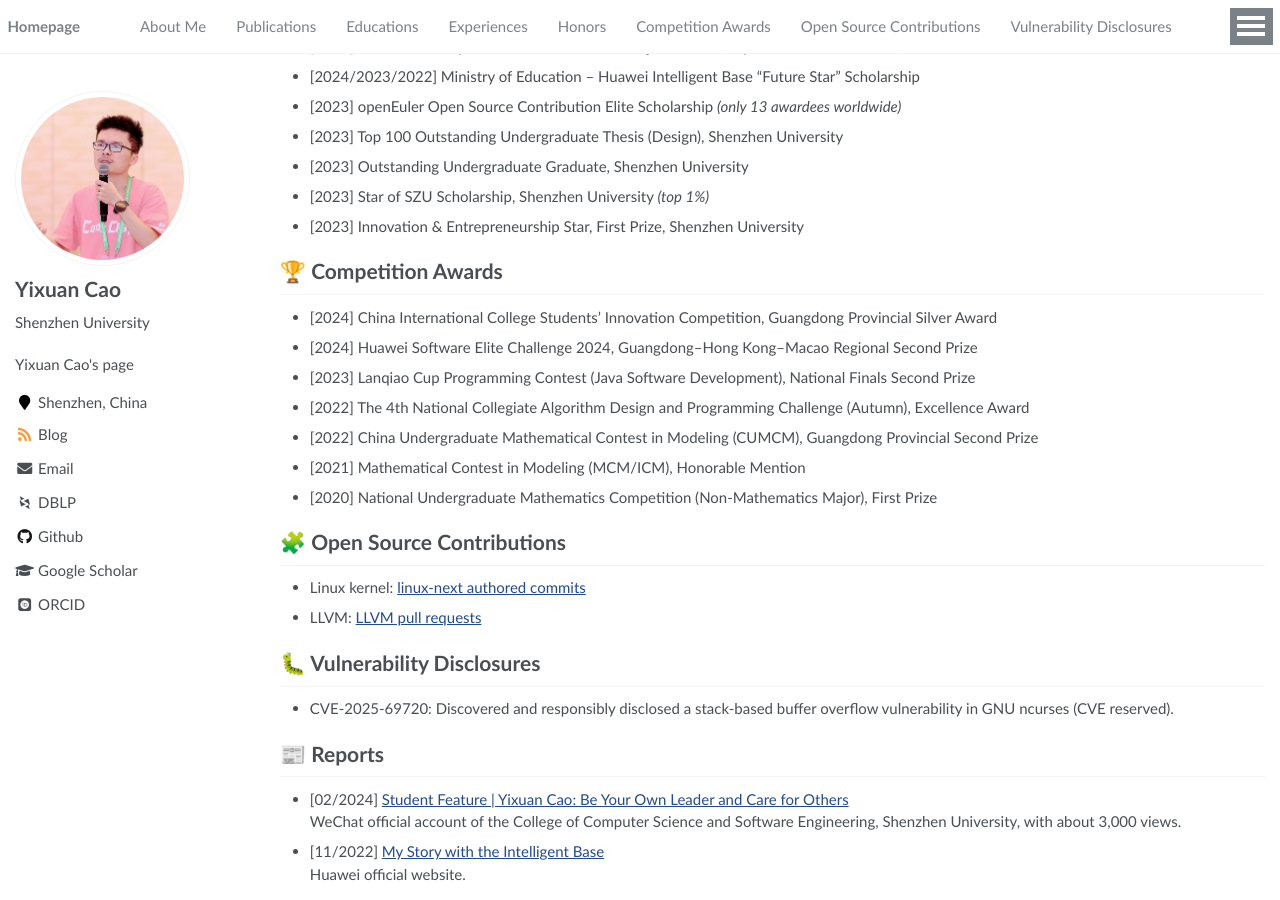
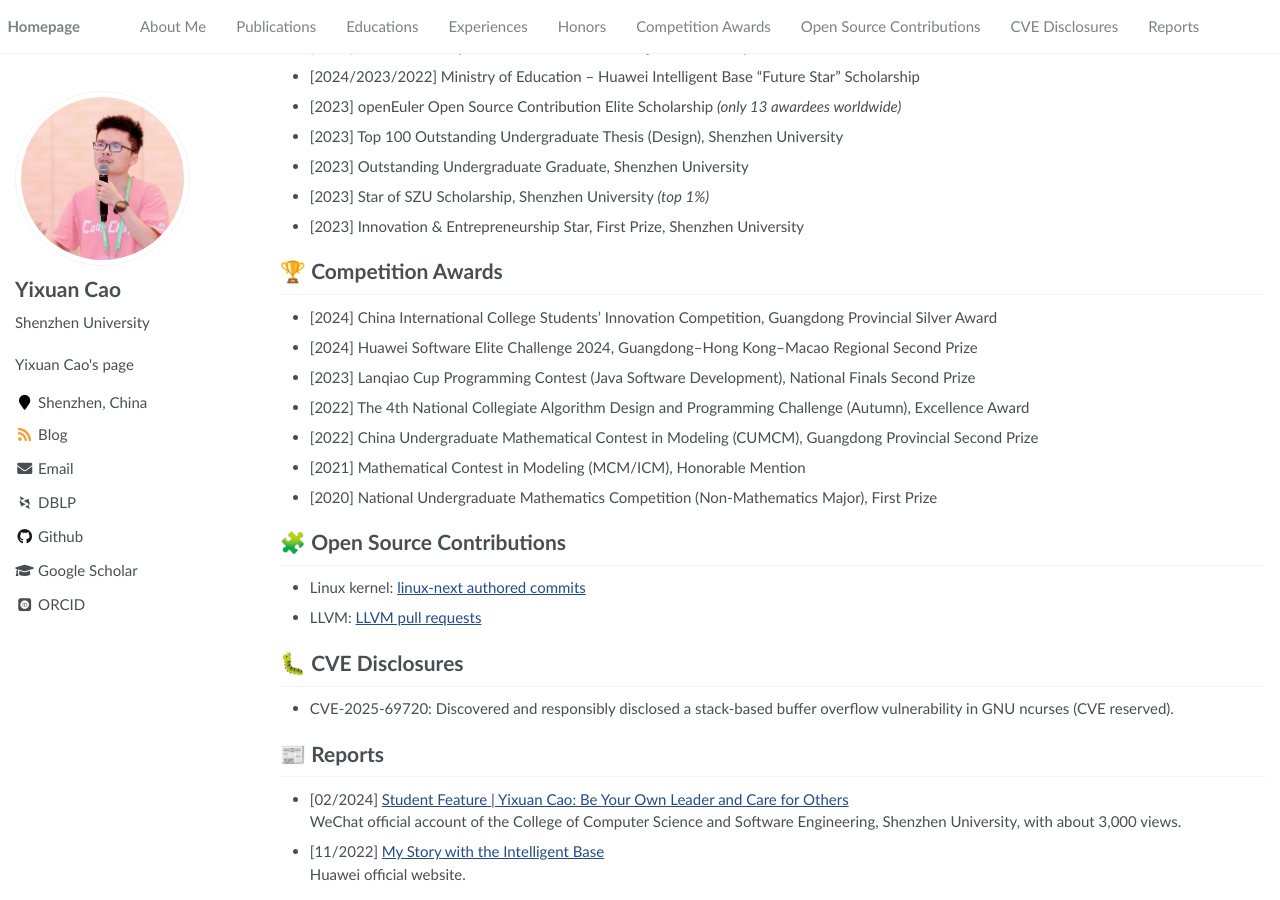
Before and after one commit to Cao-Wuhui/Cao-Wuhui.github.io, a Jekyll site: the page built from _pages/about.md, in a window 1280 px wide and 900 px high, scrolled down 892 px. Built offline with Jekyll 4.4.1, drawn with Linux system fonts in a browser that asks for light colours; some web fonts are replaced.

Commit message:
Rename vulnerability disclosures to CVE disclosures

```diff
--- a/_data/navigation.yml
+++ b/_data/navigation.yml
@@ -14,7 +14,7 @@ main:
     url: "/#-competition-awards"
   - title: "Open Source Contributions"
     url: "/#-open-source-contributions"
-  - title: "Vulnerability Disclosures"
-    url: "/#-vulnerability-disclosures"
+  - title: "CVE Disclosures"
+    url: "/#-cve-disclosures"
   - title: "Reports"
     url: "/#-reports"
--- a/_pages/about.md
+++ b/_pages/about.md
@@ -62,7 +62,7 @@ My research interests lie in software systems, security, and large language mode
 - Linux kernel: [linux-next authored commits](https://git.kernel.org/pub/scm/linux/kernel/git/next/linux-next.git/log/?qt=author&q=caoyixuan2019)
 - LLVM: [LLVM pull requests](https://github.com/llvm/llvm-project/pulls?q=is%3Apr+author%3ACao-Wuhui)
 
-# 🐛 Vulnerability Disclosures
+# 🐛 CVE Disclosures
 - CVE-2025-69720: Discovered and responsibly disclosed a stack-based buffer overflow vulnerability in GNU ncurses (CVE reserved).
 
 # 📰 Reports
```
